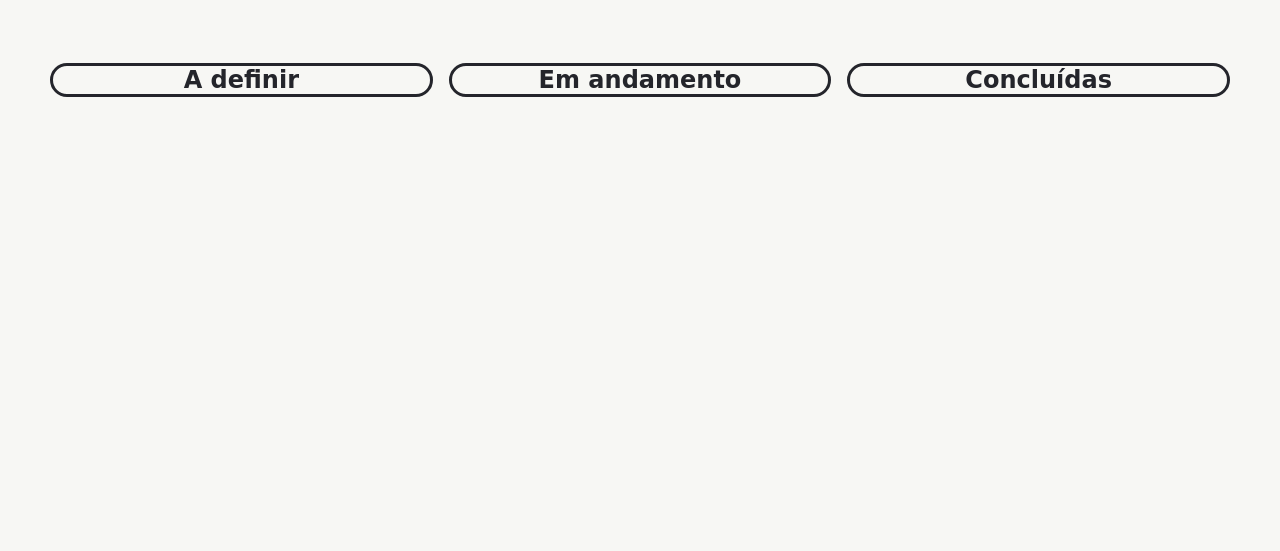
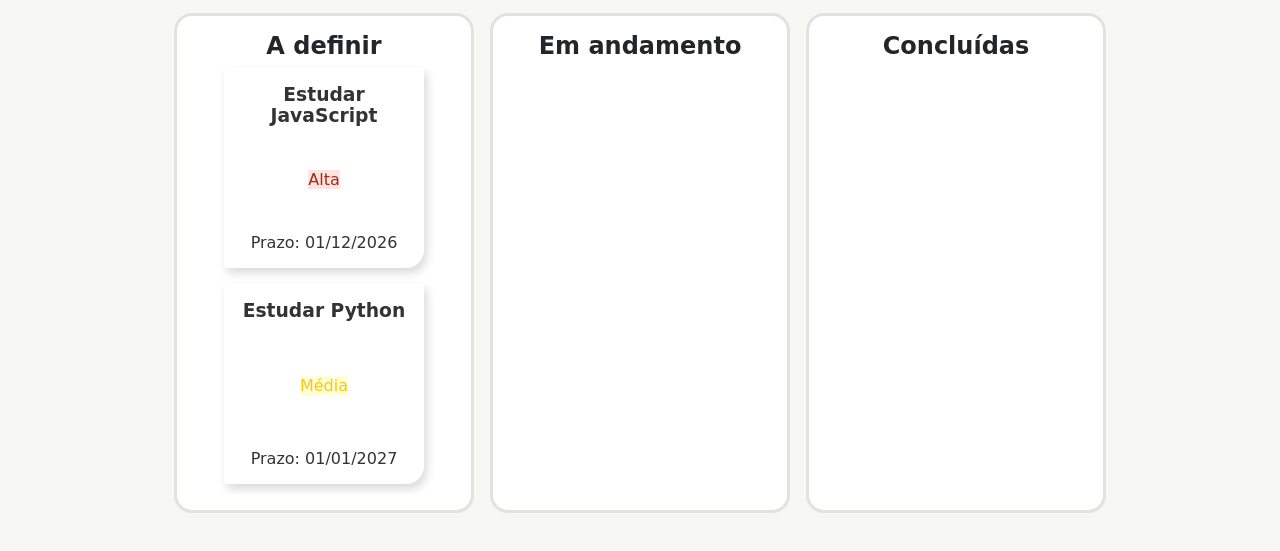
Before and after one commit to santisantos13/gerenciador-tarefas, a plain HTML site: page index.html in a window 1280 px wide. Shown: the part 119-670 px from the top of the page. Drawn offline with Linux system fonts and the light colour scheme.

Commit message:
style: ajusta paleta, fonte e animacao dos cards

```diff
--- a/css/animations.css
+++ b/css/animations.css
@@ -0,0 +1,4 @@
+.card-tarefa:hover {
+  transform: translateY(-4px) rotate(-1deg);
+  box-shadow: 4px 10px 18px rgba(0, 0, 0, 0.2);
+}
--- a/css/components.css
+++ b/css/components.css
@@ -0,0 +1,29 @@
+.card-tarefa {
+  width: 200px;
+  height: 200px;
+  box-sizing: border-box;
+  background-color: #ffffff;
+  color: #333;
+  padding: 16px;
+
+  /* Centraliza o texto dentro do próprio post-it */
+  display: flex;
+  flex-direction: column;
+  justify-content: space-between;
+  align-items: center;
+
+  /* Efeito visual de papel colado */
+  box-shadow: 3px 5px 10px rgba(0, 0, 0, 0.15);
+  border-radius: 1px 1px 18px 1px;
+  transition: transform 0.2s ease, box-shadow 0.2s ease;
+}
+
+
+.badge-prioridade[data-prioridade="alta"] {
+  background: var(--prioridade-alta-fundo);
+  color: var(--prioridade-alta-texto);
+}
+.badge-prioridade[data-prioridade="media"]{
+  background: var(--prioridade-media-fundo);
+  color: var(--prioridade-media-texto);
+}
--- a/css/layout.css
+++ b/css/layout.css
@@ -49,14 +49,31 @@ header search {
 }
 
 main {
-  margin: 50px;
-  display: grid;
-  grid-template-columns: repeat(3, 1fr);
+  display: flex;
+  justify-content: center;
+  align-items: center;
   gap: var(--espaco-md);
 }
 
 .coluna {
-  border: solid var(--cor-borda);
+  width: 300px;
+  height: 500px;
+  box-sizing: border-box;
+  background: var(--cor-superficie);
+  border: 3px solid var(--cor-borda);
   border-radius: var(--raio-borda);
   text-align: center;
+  padding: 16px;
+  display: flex;
+  flex-direction: column;
 }
+
+.lista-tarefas {
+  display: flex;
+  flex-direction: column;
+  align-items: center;
+  gap: 16px;
+  overflow-y: auto;
+  flex: 1;
+  padding-top: 8px;
+}
--- a/css/variable.css
+++ b/css/variable.css
@@ -1,9 +1,13 @@
 :root {
   --cor-fundo: #F7F7F4;
   --cor-superficie: #FFFFFF;
+  --cor-borda: #E3E3DD;
   --cor-texto: #24252B;
   --cor-destaque: #8760b3;
   --espaco-md: 16px;
   --raio-borda: 18px;
-  --cor-borda: #24252B;
+  --prioridade-alta-fundo: #FFE3DE;
+  --prioridade-alta-texto: #A12A18;
+  --prioridade-media-fundo: rgb(255, 255, 214);
+  --prioridade-media-texto: rgb(255, 195, 28);
 }
--- a/index.html
+++ b/index.html
@@ -38,7 +38,21 @@
   <main>
     <section class="coluna" id="coluna-a-definir" data-status="a-definir">
       <h2>A definir</h2>
-      <div class="lista-tarefas"></div>
+      <div class="lista-tarefas">
+
+        <article class="card-tarefa">
+          <h3>Estudar JavaScript</h3>
+          <span class="badge-prioridade" data-prioridade="alta">Alta</span>
+          <p class="prazo">Prazo: 01/12/2026</p>
+        </article>
+
+        <article class="card-tarefa">
+          <h3>Estudar Python</h3>
+          <span class="badge-prioridade" data-prioridade="media">Média</span>
+          <p class="prazo">Prazo: 01/01/2027</p>
+        </article>
+
+      </div>
     </section>
 
     <section class="coluna" id="coluna-em-andamento" data-status="em-andamento">
```
